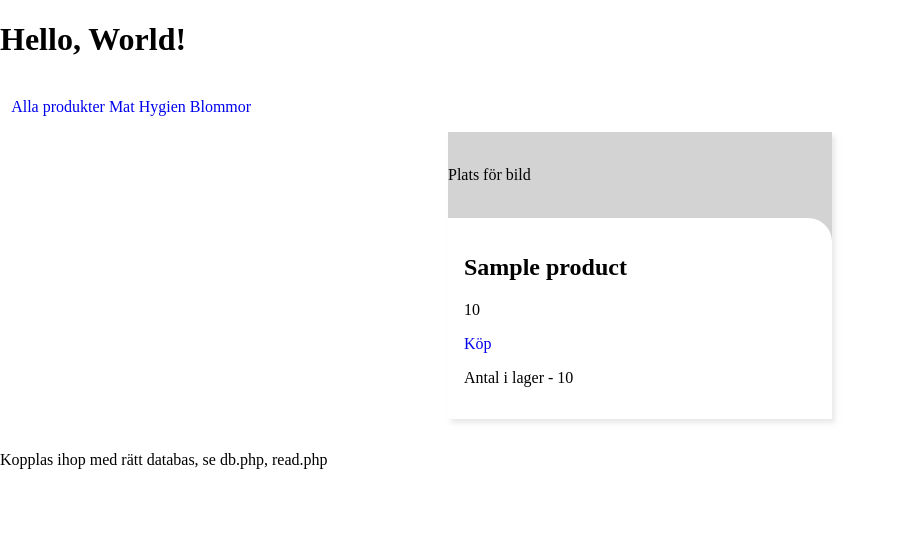
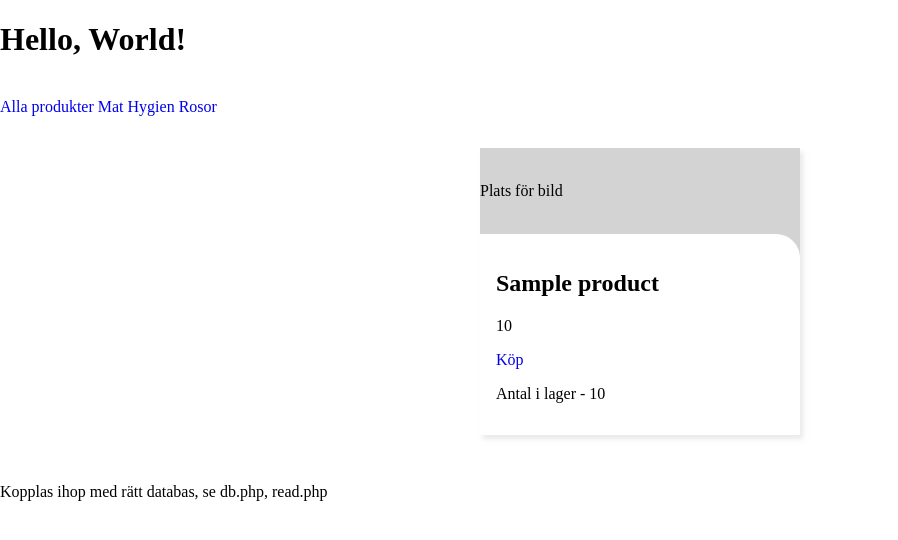
Before and after one commit to Floralforest19/G01, a PHP site: page / in a window 1280 px wide. Shown: the top 540 px of the page, without its empty margins (0-898 px from the left). Run offline with PHP 8.4, Linux system fonts and the light colour scheme; tables that the repository leaves empty or names only in its code hold one stand-in row (values such as "Sample post").

Commit message:
some css

```diff
--- a/read.php
+++ b/read.php
@@ -1,11 +1,3 @@
-<div class="products__display">
-  <nav class="">
-      <a href="index.php?id=alla">Alla produkter</a>
-      <a href="index.php?id=mat">Mat</a>
-      <a href="index.php?id=hygien">Hygien</a>
-      <a href="index.php?id=blommor">Blommor</a>
-    </nav>
-
 <?php
 /**************************************** *
  * read info from db & display posts
@@ -15,10 +7,20 @@
 
   // koppla till databas
   require_once 'db.php';
+?>
 
+<div class='products__display'>
+  <nav class='products__menu'>
+    <a href='index.php?id=all'>Alla produkter</a>
+    <a href='index.php?id=food'>Mat</a>
+    <a href='index.php?id=hygien'>Hygien</a>
+    <a href='index.php?id=roses'>Rosor</a>
+   </nav>
+
+<?php
   if(isset($_GET['id'])){
     $id = htmlentities($_GET['id']);
-    if($id == 'mat'){
+    if($id == 'food'){
       $sql = "SELECT * FROM product
               WHERE category_id = '2'
               ORDER BY name";
@@ -26,10 +28,10 @@
       $sql = "SELECT * FROM product
               WHERE category_id = '1'
               ORDER BY name";
-    } elseif($id == 'alla'){
+    } elseif($id == 'all'){
       $sql = "SELECT * FROM product
               ORDER BY name";
-    } elseif($id == 'blommor'){
+    } elseif($id == 'roses'){
       $sql = "SELECT * FROM product
               WHERE category_id = '3'
               ORDER BY name";
--- a/styles/_disp-prods.scss
+++ b/styles/_disp-prods.scss
@@ -1,6 +1,10 @@
 // kapslar in alla produkter+meny
 .products__display {
   justify-content: center;
+}
+
+// products menu
+.products__menu {
 }
 
 // alla produkters container
@@ -13,7 +17,14 @@
 
 // en produkt
 .products__item {
-  width: 30vw;
+  width: 80vw;
+  @media screen and (min-width: 600px){
+    width: 30vw;
+  }
+  @media screen and (min-width: 1000px){
+    width: 25vw;
+    margin: 2rem;
+  }
   margin: 1rem;
   box-shadow: 3px 4px 5px rgba(211, 211, 211, 0.5);
   background: lightgrey; // byta ut
--- a/styles/style.css
+++ b/styles/style.css
@@ -145,6 +145,10 @@ a {
           justify-content: center;
 }
 
+.products__menu {
+  background: red;
+}
+
 .products__container {
   display: -webkit-box;
   display: -ms-flexbox;
@@ -161,11 +165,24 @@ a {
 }
 
 .products__item {
-  width: 30vw;
+  width: 80vw;
   margin: 1rem;
   -webkit-box-shadow: 3px 4px 5px rgba(211, 211, 211, 0.5);
           box-shadow: 3px 4px 5px rgba(211, 211, 211, 0.5);
   background: lightgrey;
+}
+
+@media screen and (min-width: 600px) {
+  .products__item {
+    width: 30vw;
+  }
+}
+
+@media screen and (min-width: 1000px) {
+  .products__item {
+    width: 25vw;
+    margin: 2rem;
+  }
 }
 
 .products__item--img {
```
Also changed, not shown: 1 other file.
